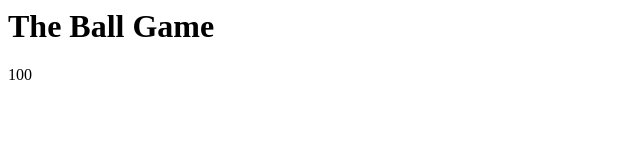
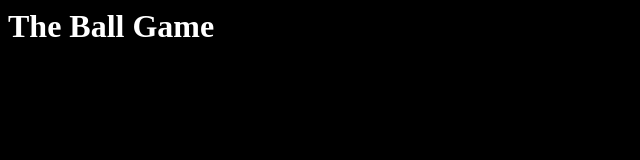
Before and after one commit to effiesharmony/trying-out-Git, a plain HTML site: page index.html in a window 1280 px wide. Shown: the whole page, without its empty margins (0-640 px from the left). Drawn offline with Linux system fonts and the light colour scheme.

Commit message:
Add css styles

```diff
--- /dev/null
+++ b/css/style.css
@@ -0,0 +1,7 @@
+body{
+    background-color: black;
+}
+
+h1{
+    color: white;
+}
--- a/index.html
+++ b/index.html
@@ -1,7 +1,7 @@
 <html>
 
 <head>
-
+<link rel="stylesheet" href="css/style.css">
 </head>
 
 <body>
```
